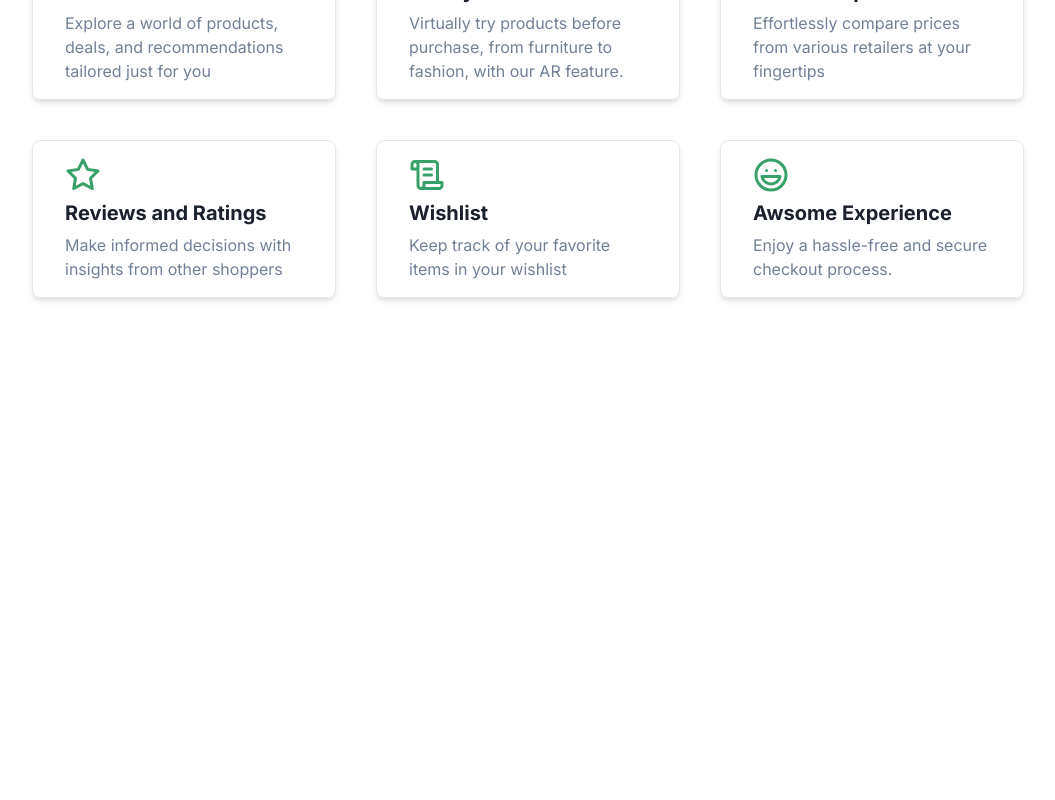
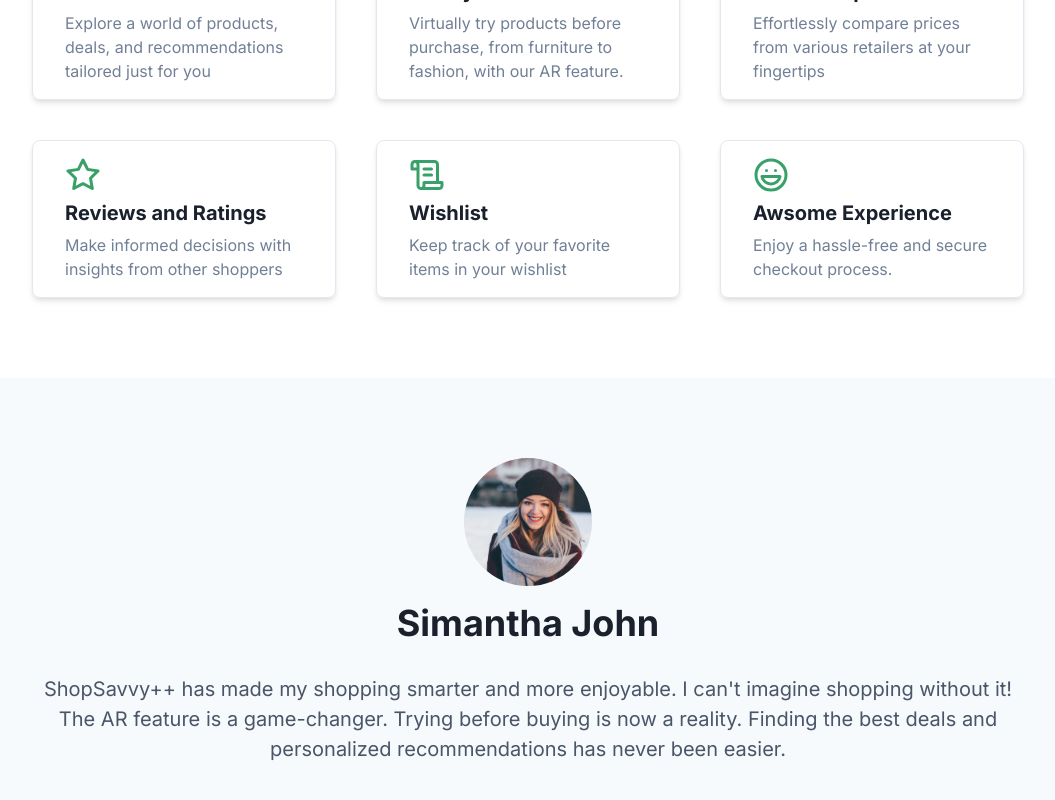
Before and after one commit to ead-test/ead-exam, a React (Vite) app: page / in a window 1280 px wide. Shown: the part 2368-3168 px from the top of the page, without its empty margins (112-1167 px from the left). Before the commit the page ends 2746 px from the top, so only its background shows below. Built offline with nearby package versions, Linux system fonts and the light colour scheme.

Commit message:
#7 Add Testimonial Section

```diff
--- a/src/App.jsx
+++ b/src/App.jsx
@@ -8,6 +8,7 @@ import Hero from "./components/Hero";
 import Stats from "./components/Stats";
 import About from "./components/About";
 import Features from "./components/Features";
+import Testimonial from "./components/Testimonial";
 
 function App() {
   return (
@@ -17,6 +18,7 @@ function App() {
       <Stats />
       <About />
       <Features />
+      <Testimonial />
     </ChakraProvider>
   );
 }
--- /dev/null
+++ b/src/components/Testimonial.jsx
@@ -0,0 +1,22 @@
+import { Container, Avatar, Heading, Text, VStack } from "@chakra-ui/react";
+
+function Testimonial() {
+  return (
+    <Container maxW="full" bg="gray.50">
+      <Container maxW="container.lg" py={20}>
+        <VStack justifyContent="center" alignItems="center" textAlign="center">
+          <Avatar src="./person.jpg" size="2xl" />
+          <Heading mt={2}>Simantha John</Heading>
+          <Text fontSize="xl" mt={5} color="gray.600">
+            ShopSavvy++ has made my shopping smarter and more enjoyable. I can't
+            imagine shopping without it! The AR feature is a game-changer.
+            Trying before buying is now a reality. Finding the best deals and
+            personalized recommendations has never been easier.
+          </Text>
+        </VStack>
+      </Container>
+    </Container>
+  );
+}
+
+export default Testimonial;
```
